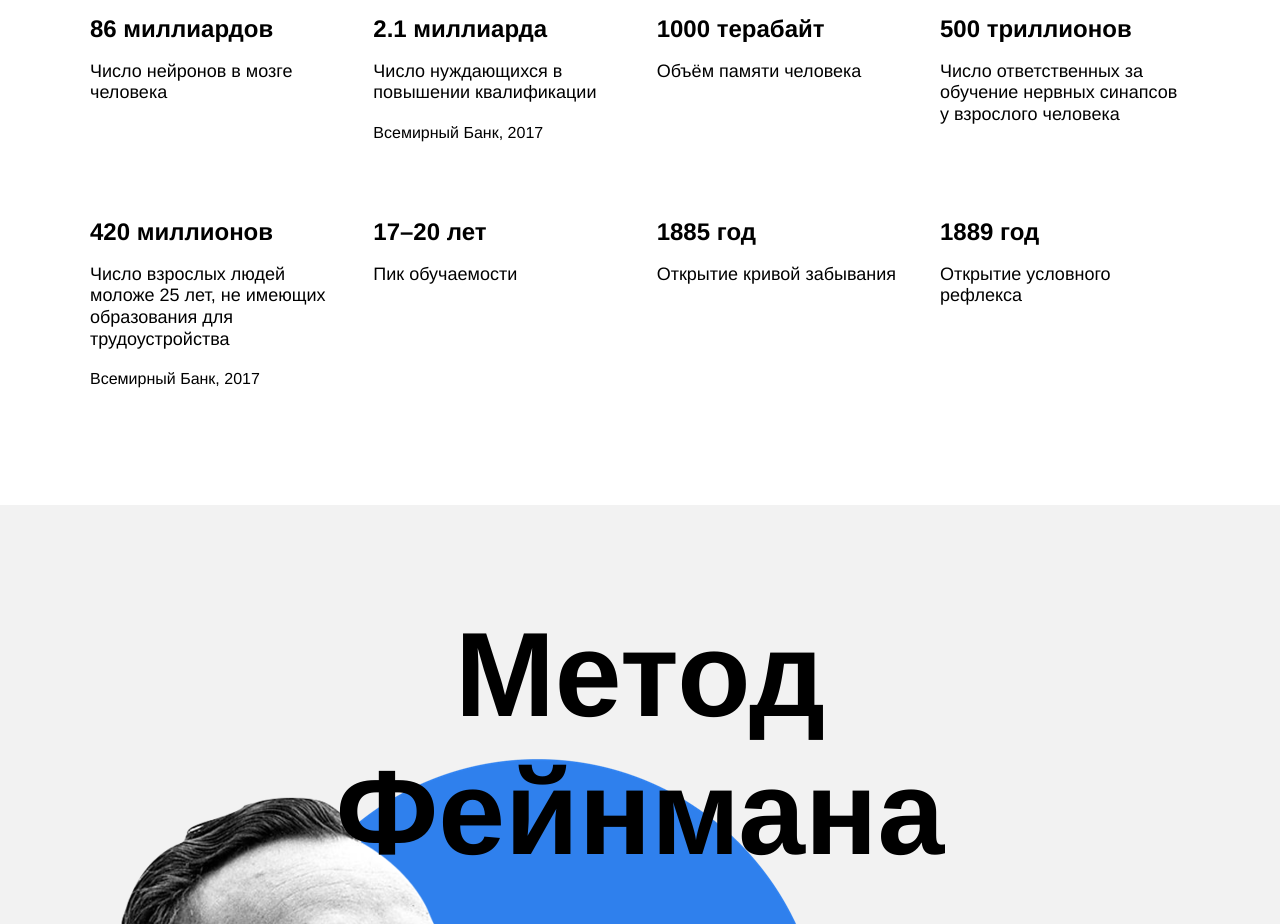
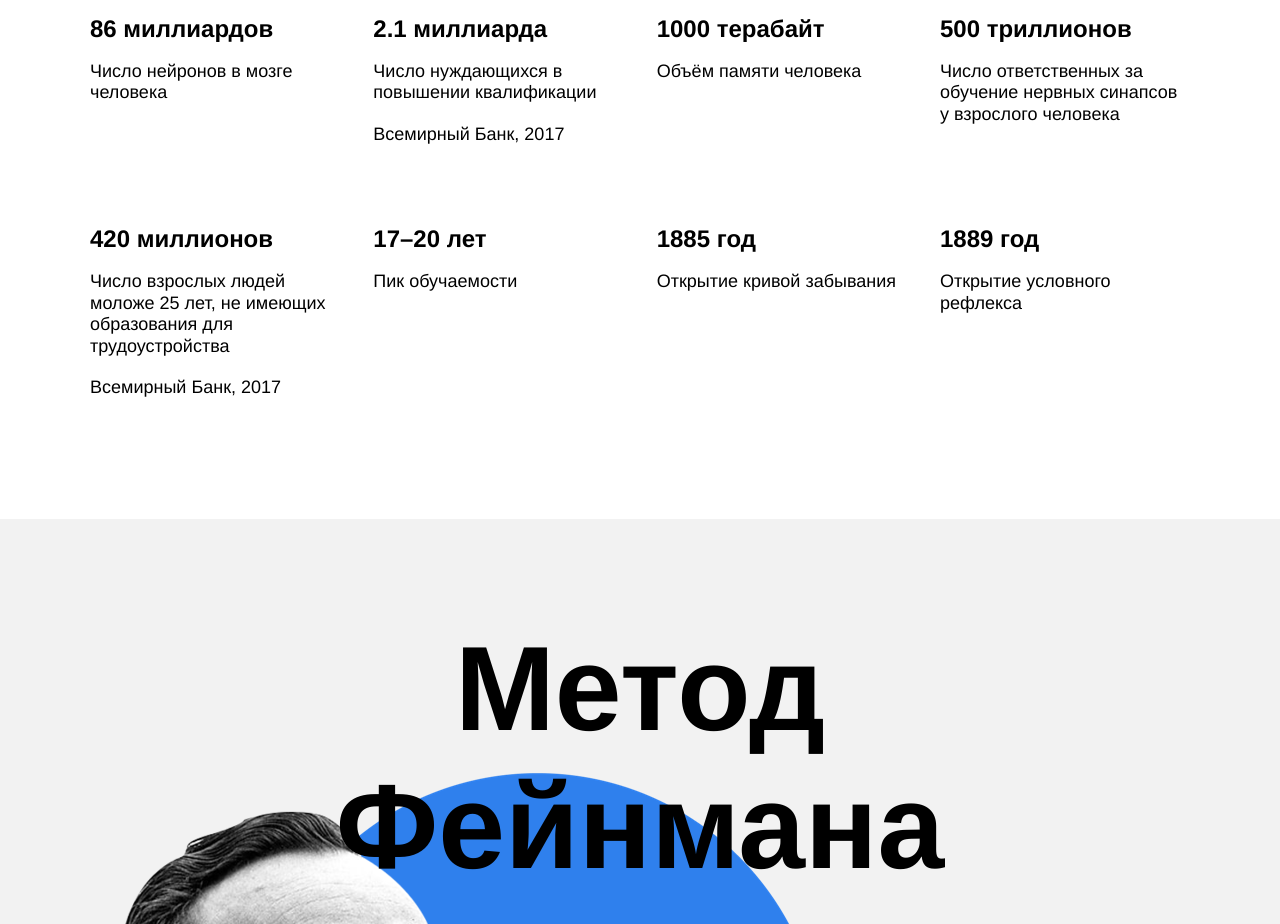
Before and after one commit to Veta322/how-to-learn, a plain HTML site: page index.html in a window 1280 px wide. Shown: the part 1640-2564 px from the top of the page. Drawn offline with Linux system fonts and the light colour scheme.

Commit message:
fix text table

```diff
--- a/index.html
+++ b/index.html
@@ -44,7 +44,8 @@
 
         <div class="digits_table_cell table_cell">
         <span class="digits_table_heading table_heading">2.1 миллиарда</span>
-        <p class="digits_table_text table_text">Число нуждающихся в повышении квалификации</p><p> Всемирный Банк, 2017</p>
+        <p class="digits_table_text table_text">Число нуждающихся в повышении квалификации</p>
+          <p class="digits_table_text table_text"> Всемирный Банк, 2017</p>
         </div>
 
         <div class="digits_table_cell table_cell">
@@ -59,7 +60,8 @@
 
         <div class="digits_table_cell table_cell">
         <span class="digits_table_heading table_heading">420 миллионов</span>
-        <p  class="digits_table_text table_text">Число взрослых людей моложе 25 лет, не имеющих образования для трудоустройства</p><p> Всемирный Банк, 2017</p>
+        <p class="digits_table_text table_text">Число взрослых людей моложе 25 лет, не имеющих образования для трудоустройства</p>
+          <p class="digits_table_text table_text"> Всемирный Банк, 2017</p>
         </div>
 
         <div class="digits_table_cell table_cell">
```
